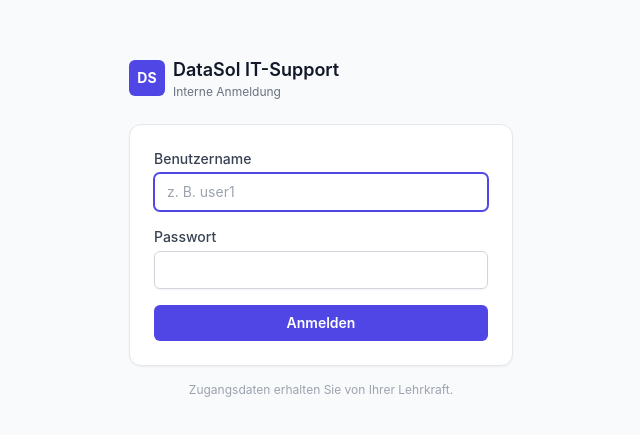
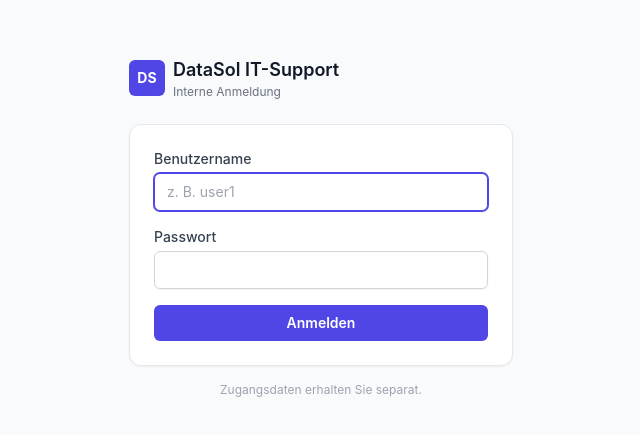
Before and after one commit to mamrehn/b3_support_ticket_system, a React (Vite) app: page /#/login in a window 1280 px wide. Shown: the part 173-608 px from the top of the page, without its empty margins (319-959 px from the left). Built offline with nearby package versions, Linux system fonts and the light colour scheme; no server answers; the database is empty.

Commit message:
fix: update login instructions for clarity in the Login component

```diff
--- a/src/pages/Login.tsx
+++ b/src/pages/Login.tsx
@@ -95,7 +95,7 @@ export function Login() {
         </form>
 
         <p className="mt-4 text-center text-xs text-gray-400">
-          Zugangsdaten erhalten Sie von Ihrer Lehrkraft.
+          Zugangsdaten erhalten Sie separat.
         </p>
       </div>
     </div>
```
